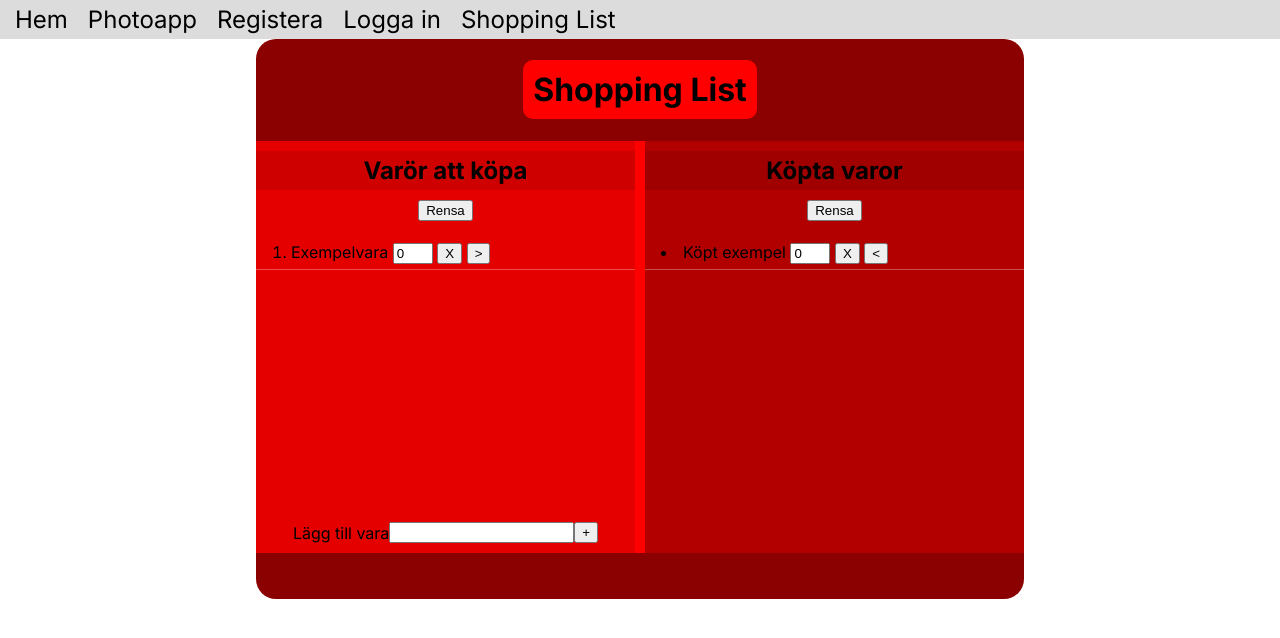
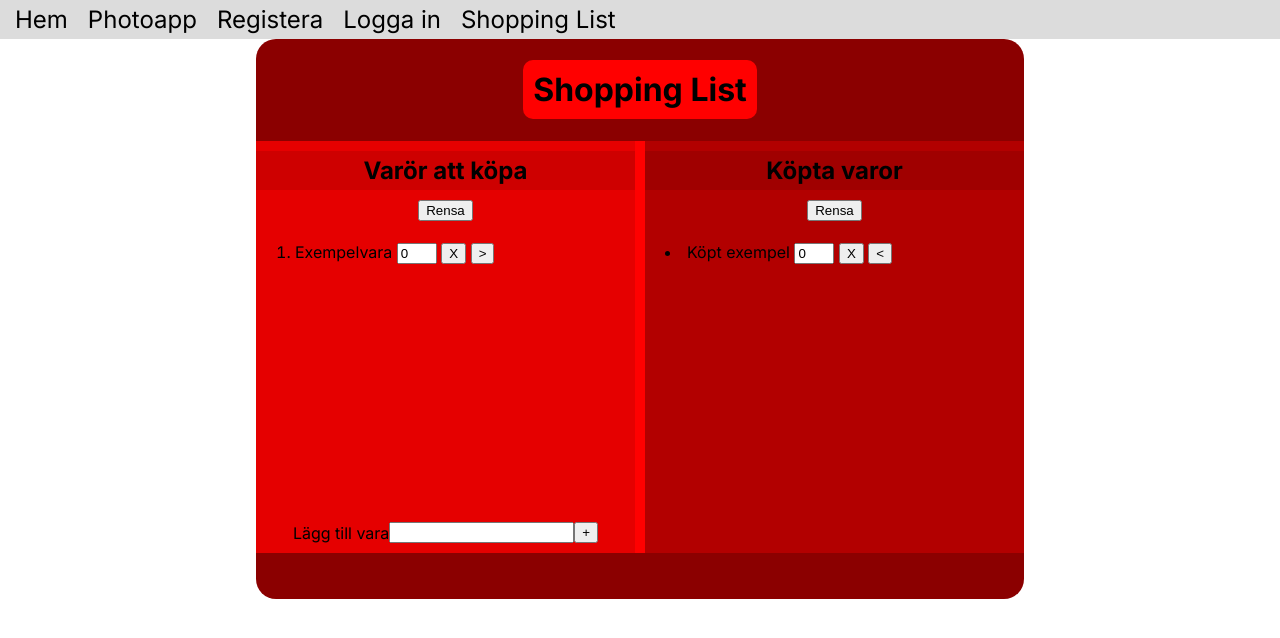
Before and after one commit to lingonsylt/my-website, a SvelteKit app: page /shoppinglist in a window 1280 px wide. Shown: the top 638 px of the page. Built offline with nearby package versions, Linux system fonts and the light colour scheme.

Commit message:
remove line under last item

```diff
--- a/src/routes/shoppinglist/+page.svelte
+++ b/src/routes/shoppinglist/+page.svelte
@@ -170,7 +170,10 @@
 		list-style-position: inside;
 	}
 	li {
-		padding: 5px 16px;
+		margin: 0 10px;
+		padding: 5px 10px;
+	}
+	li:not(:last-child) {
 		border-bottom: 1px solid rgba(255, 255, 255, 0.3);
 	}
 	.input {
```
